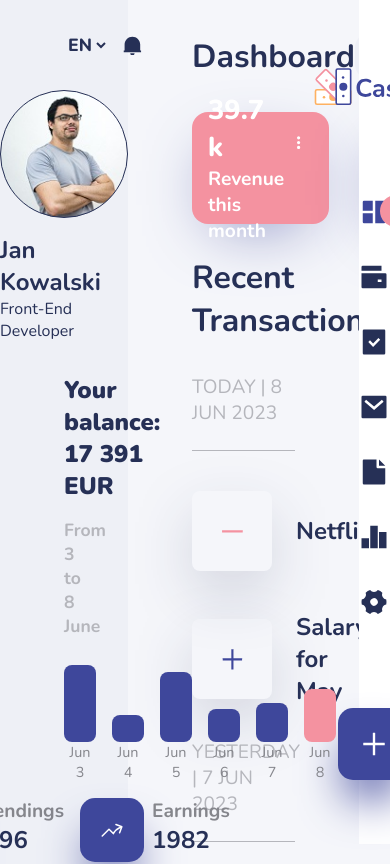
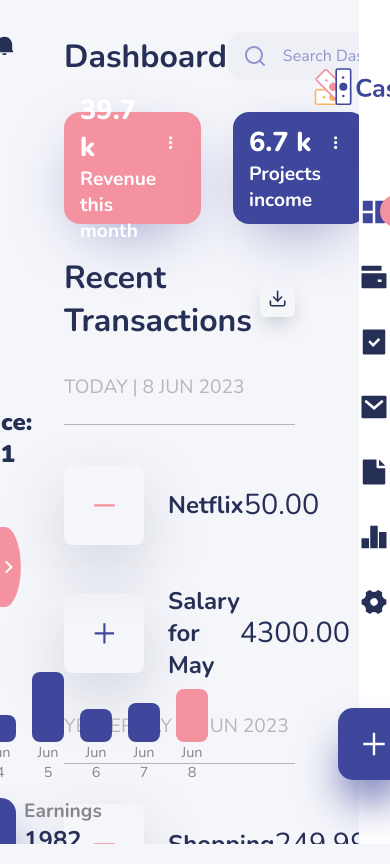
Before and after one commit to MeloonDev/finance-dashboard, a React (Create React App) app: page / in a window 390 px wide. Shown: the top 864 px of the page. Built offline with nearby package versions, Linux system fonts and the light colour scheme.

Commit message:
Visual changes

```diff
--- a/package.json
+++ b/package.json
@@ -10,7 +10,6 @@
     "@types/node": "^16.18.34",
     "@types/react": "^18.2.7",
     "@types/react-dom": "^18.2.4",
-    "framer-motion": "^10.12.16",
     "react": "^18.2.0",
     "react-dom": "^18.2.0",
     "react-icons": "^4.9.0",
--- a/src/areas/LeftSideBar.scss
+++ b/src/areas/LeftSideBar.scss
@@ -8,5 +8,49 @@
   display: flex;
   flex-direction: column;
   align-items: center;
-  //   justify-content: space-between;
+  transition: all 0.2s ease-in-out;
+
+  .toggle {
+    position: absolute;
+    top: 50%;
+    left: 100%;
+    transform: translate(-35%, -50%);
+    width: 2rem;
+    height: 5rem;
+    background: $color-secondary;
+    border-radius: 0 50% 50% 0;
+    display: flex;
+    align-items: center;
+    justify-content: flex-end;
+    cursor: pointer;
+    visibility: hidden;
+
+    svg {
+      width: 1.5rem;
+      height: 1.5rem;
+      fill: $color-white;
+      transition: all 0.2s ease-in-out;
+    }
+  }
 }
+
+@media (max-width: 1150px) {
+  .left-side-bar-wrapper {
+    position: absolute;
+    transform: translateX(-100%);
+
+    .toggle {
+      visibility: visible;
+    }
+
+    &.active {
+      transform: translateX(0);
+
+      .toggle {
+        svg {
+          transform: rotate(180deg);
+        }
+      }
+    }
+  }
+}
--- a/src/areas/LeftSideBar.tsx
+++ b/src/areas/LeftSideBar.tsx
@@ -1,12 +1,23 @@
 import "./LeftSideBar.scss";
+import { useState } from "react";
+import { RiArrowRightSLine } from "react-icons/ri";
 import Profile from "../components/Profile";
 import TopButtons from "../components/TopButtons";
 import Card from "../components/Card";
 import Balance from "../components/Balance";
 
 function LeftSideBar() {
+  const [openSideBar, setOpenSideBar] = useState(false);
+
   return (
-    <div className="left-side-bar-wrapper">
+    <div
+      className={
+        openSideBar ? "left-side-bar-wrapper active" : "left-side-bar-wrapper"
+      }
+    >
+      <div className="toggle" onClick={() => setOpenSideBar(!openSideBar)}>
+        <RiArrowRightSLine />
+      </div>
       <TopButtons />
       <Profile />
       <Balance />
--- a/src/components/PlusButton.scss
+++ b/src/components/PlusButton.scss
@@ -11,10 +11,20 @@
   justify-content: center;
   box-shadow: -2px 27px 46px -11px $color-primary;
   cursor: pointer;
+  transition: all 0.15s ease-in-out;
 
   svg {
     width: 2rem;
     height: 2rem;
     fill: $color-white;
   }
+
+  &:hover {
+    transform: scale(1.15);
+  }
+
+  &:active {
+    transform: scale(0.9);
+    background: $color-secondary;
+  }
 }
--- a/src/components/PlusButton.tsx
+++ b/src/components/PlusButton.tsx
@@ -1,16 +1,11 @@
 import "./PlusButton.scss";
-import { motion } from "framer-motion";
 import { AiOutlinePlus } from "react-icons/ai";
 
 function PlusButton() {
   return (
-    <motion.button
-      className="plus-btn"
-      whileHover={{ scale: 1.15 }}
-      whileTap={{ scale: 0.9, backgroundColor: "#f492a0" }}
-    >
+    <button className="plus-btn">
       <AiOutlinePlus />
-    </motion.button>
+    </button>
   );
 }
 export default PlusButton;
```
Also changed, not shown: 1 other file (tests, documents, lock files or other folders).
